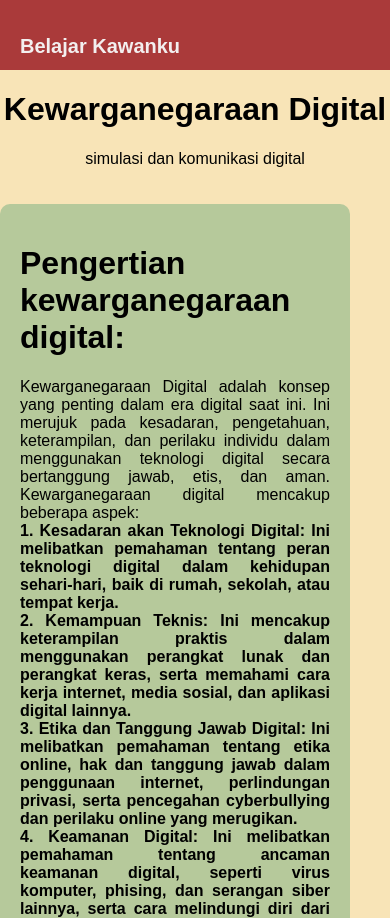
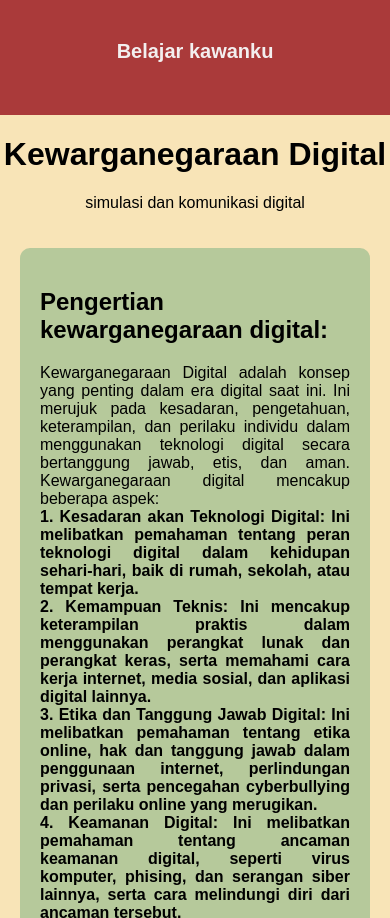
Before and after one commit to cillayh/artikel1, a plain HTML site: page index.html in a window 390 px wide. Shown: the top 918 px of the page. Drawn offline with Linux system fonts and the light colour scheme.

Commit message:
yo tiati

```diff
--- a/index.html
+++ b/index.html
@@ -8,8 +8,7 @@
             </head>
             <body>
             <nav class="navbar">
-                <div class="navbar-left">
-                <span class="navbar-text">Belajar Kawanku</div>
+                <h1 class="navbar-text">Belajar kawanku</h1>
             </nav>
 
             <div class="h1">
@@ -19,6 +18,7 @@
 
 
 
+            <section class="main">
                 <div class="box">
                     <h1>Pengertian kewarganegaraan digital:</h1>
                     <p>Kewarganegaraan Digital adalah konsep yang penting dalam era digital saat ini. Ini merujuk pada kesadaran, pengetahuan, keterampilan,
@@ -46,7 +46,6 @@
                         <br>
                         Dengan memiliki pemahaman dan keterampilan dalam kewarganegaraan digital, individu dapat menjadi pengguna yang lebih sadar dan bertanggung jawab dalam lingkungan digital, serta berkontribusi pada pembentukan masyarakat digital yang lebih aman, inklusif, dan beretika.</p>
                 </div>
-
                 <div class="box1">
                     <h1>Komponen kewarganegaraan digital <br> meliputi:</h1>
                     <p>
@@ -69,11 +68,9 @@
                 <h1>Pengertian Etika dalam <br> Kewarganegaraan Digital:</h1>
                 <p>Etika dalam kewarganegaraan digital merujuk pada seperangkat prinsip, nilai, dan norma yang mengatur perilaku individu dalam menggunakan teknologi digital. Ini mencakup bagaimana individu berinteraksi secara online, mengakses dan menggunakan informasi, serta berpartisipasi dalam komunitas digital. Etika dalam kewarganegaraan digital bertujuan untuk mempromosikan penggunaan yang bertanggung jawab, adil, dan aman dari teknologi digital.</p>
                          </div>
-
                 <div class="box3">
                     <h1>Jenis-jenis Etika dalam <br> Kewarganegaraan Digital:</h1>
                     <p>Beberapa jenis etika dalam kewarganegaraan digital antara lain:
-
                       <b>
                         1.Etika Privasi: Menghormati privasi orang lain dan menjaga informasi pribadi tetap aman.
                         <br>
@@ -92,6 +89,7 @@
                         Menghormati Hak Kekayaan Intelektual: Tidak mengunduh atau menyebarkan karya yang dilindungi hak cipta tanpa izin.
                         Penggunaan Teknologi yang Bertanggung Jawab: Menyebarkan informasi yang akurat dan memverifikasi kebenarannya sebelum membagikannya kepada orang lain.</p>
                 </div>
+            </section>
             <footer class="footer">
                 <div class="container">
                   <p>&copy; Priscilla Cecil Ar  || hahay </p>
--- a/style.css
+++ b/style.css
@@ -1,14 +1,16 @@
 body {
   margin: 0;
   font-family: Arial, sans-serif;
-    background-color: #F8E4B7;
+  background-color: #f8e4b7;
 }
 
 .navbar {
-    background-color: #AA3A3A;
+  background-color: #aa3a3a;
   color: #f3efef;
   padding: 35px 20px;
   align-items: center;
+  display: flex;
+  justify-content: center;
 }
 
 .navbar-left {
@@ -19,6 +21,8 @@ body {
   font-size: 20px;
   font-weight: bold;
   margin-top: 5px; /* Adjust vertical alignment */
+  align-items: center;
+  justify-content: center;
 }
 
 .img {
@@ -45,8 +49,6 @@ body {
   left: 10%;
 }
 
-
-
 .box1 {
   width: calc(50% - 40px); /* Mengatur lebar box menjadi setengah dari lebar layar dengan jarak 20px di antara keduanya */
   background-color: #b6c99b;
@@ -61,7 +63,7 @@ body {
 
 .box2 {
   width: calc(50% - 40px); /* Mengatur lebar box menjadi setengah dari lebar layar dengan jarak 20px di antara keduanya */
-    background-color:#b6c99b;
+  background-color: #b6c99b;
   border-style: inherit;
   border-radius: 10px;
   padding: 20px;
@@ -112,17 +114,25 @@ body {
   max-width: 1200px;
   margin: 0 auto;
   text-align: justify;
-
 }
 
-  .h1{
+.h1 {
   text-align: center;
 }
 
-
 @media only screen and (max-width: 600px) {
-  .box, .box1, .box2, .box3, .box4 {
+  .box,
+  .box1,
+  .box2,
+  .box3,
+  .box4 {
     width: calc(100% - 40px); /* Adjust box width to full width on smaller screens */
     margin: 20px 0; /* Adjust margin for better spacing */
   }
+
+  .main {
+    display: flex;
+    flex-direction: column;
+    align-items: center;
   }
+}
```
Lines whose indentation alone changed are shown as unchanged.
